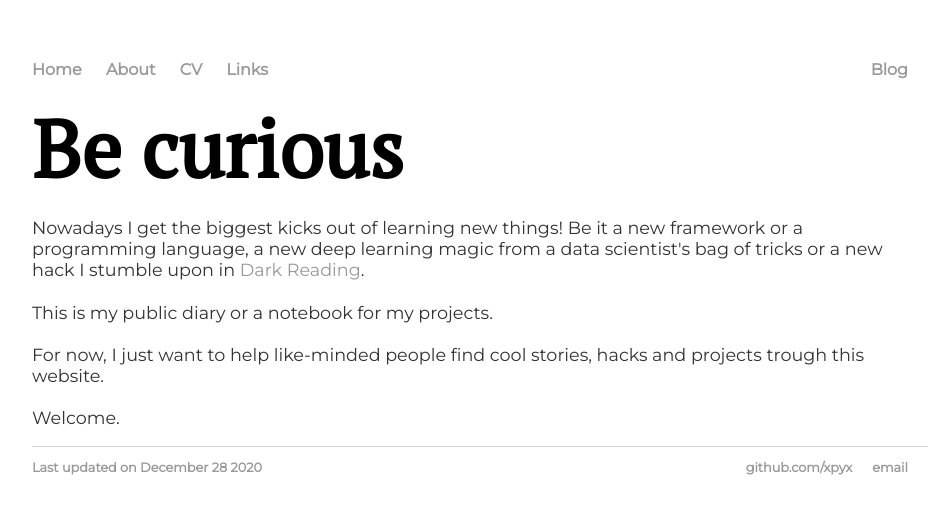
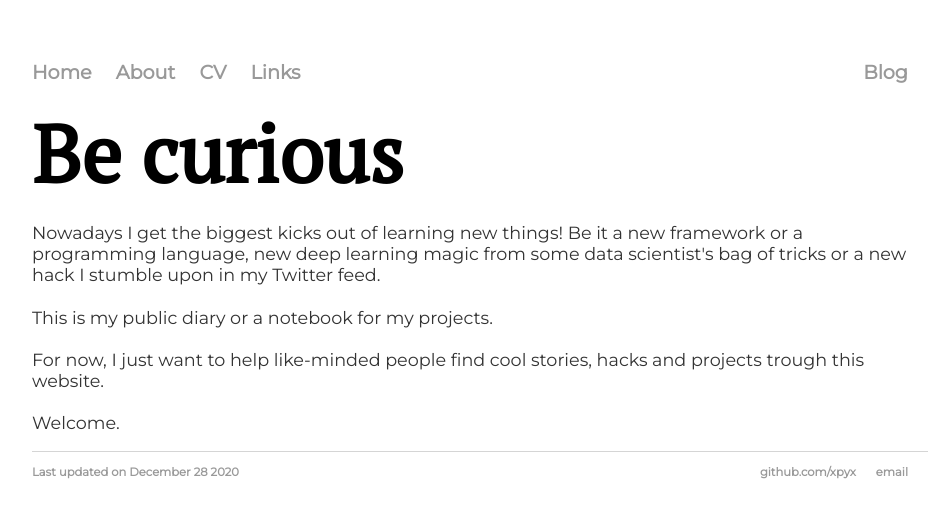
Before and after one commit to xpyx/xpyx.github.io, a Jekyll site: the page built from index.html, in a window 1280 px wide. Shown: the top 518 px of the page, without its empty margins (160-1099 px from the left). Built offline with Jekyll 4.4.1, drawn with Linux system fonts in a browser that asks for light colours.

Commit message:
update css 2

```diff
--- a/_layouts/default.html
+++ b/_layouts/default.html
@@ -10,11 +10,11 @@
 		<body>
 			<nav>
 	    		<ul>
-	        		<li><a href="/">Home</a></li>
-		        	<li><a href="/about">About</a></li>
-	        		<li><a href="/cv">CV</a></li>
-					<li><a href="/links">Links</a></li>
-					<li style="float: right;"><a href="/blog">Blog</a></li>
+	        		<li><a href="/"><b>Home</b></a></li>
+		        	<li><a href="/about"><b>About</b></a></li>
+					<li><a href="/cv"><b>CV</b></a></li>
+					<li><a href="/links"><b>Links</b></a></li>
+					<li style="float: right;"><a href="/blog"><b>Blog</b></a></li>
 				</ul>
 			</nav>
 			<div class="container">
--- a/css/main.css
+++ b/css/main.css
@@ -9,9 +9,15 @@ nav ul, footer ul {
     list-style: none;
     font-weight: bold;
 }
-nav ul li, footer ul li {
+nav ul li {
     display: inline;
     margin-right: 20px;
+    font-size: 1.2em;
+}
+footer ul li {
+    display: inline;
+    margin-right: 20px;
+    font-size: 0.9em;
 }
 a {
     text-decoration: none;
--- a/index.html
+++ b/index.html
@@ -7,8 +7,7 @@ title: Home
 
 	<p>
 		Nowadays I get the biggest kicks out of learning new things! Be it a new framework or a programming language,
-		a new deep learning magic from a data scientist's bag of tricks or a new hack I stumble upon in
-		<a href="https://www.darkreading.com" _target="blank">Dark Reading</a>.
+		new deep learning magic from some data scientist's bag of tricks or a new hack I stumble upon in my Twitter feed.
 		<br><br>
 
 		This is my public diary or a notebook for my projects.
```
